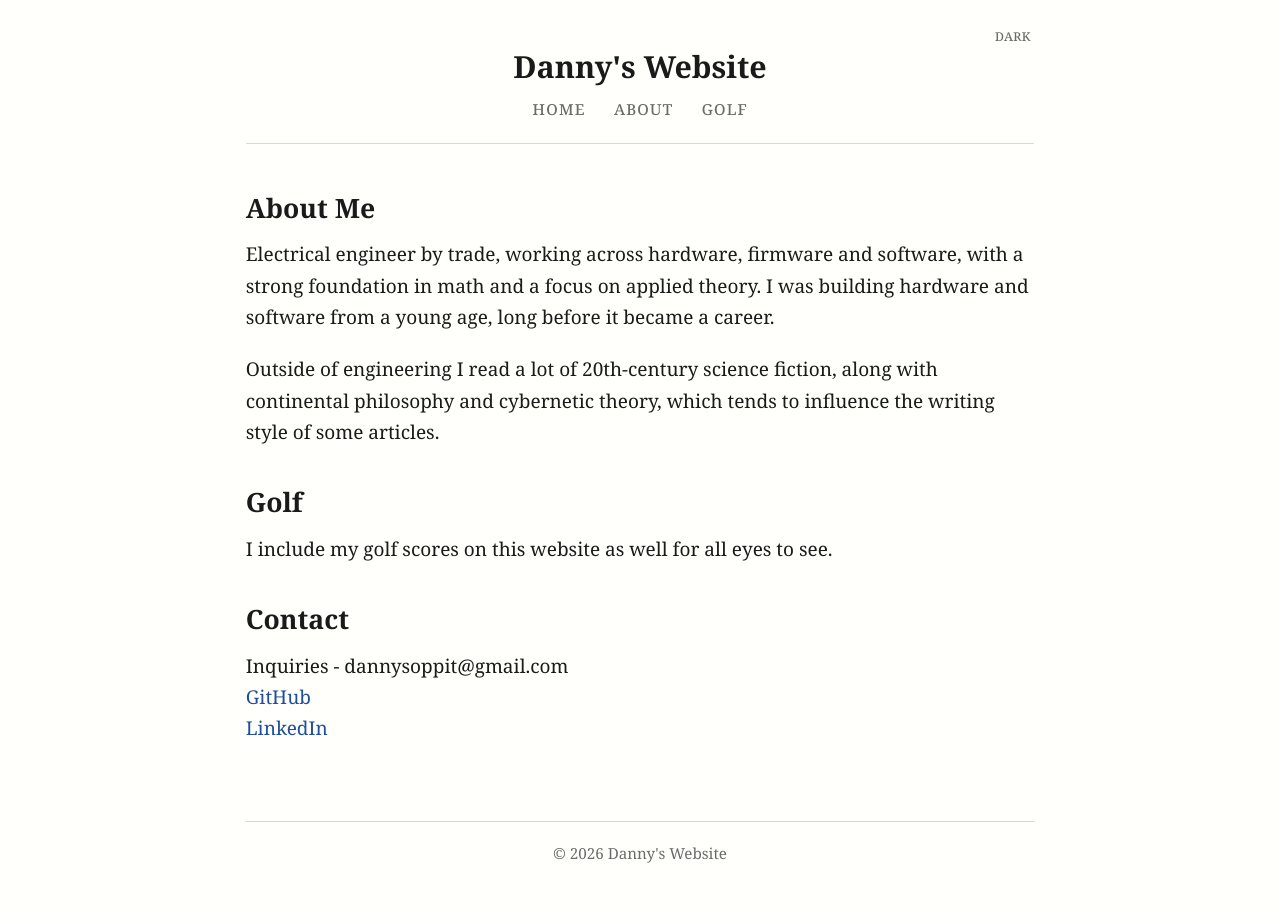
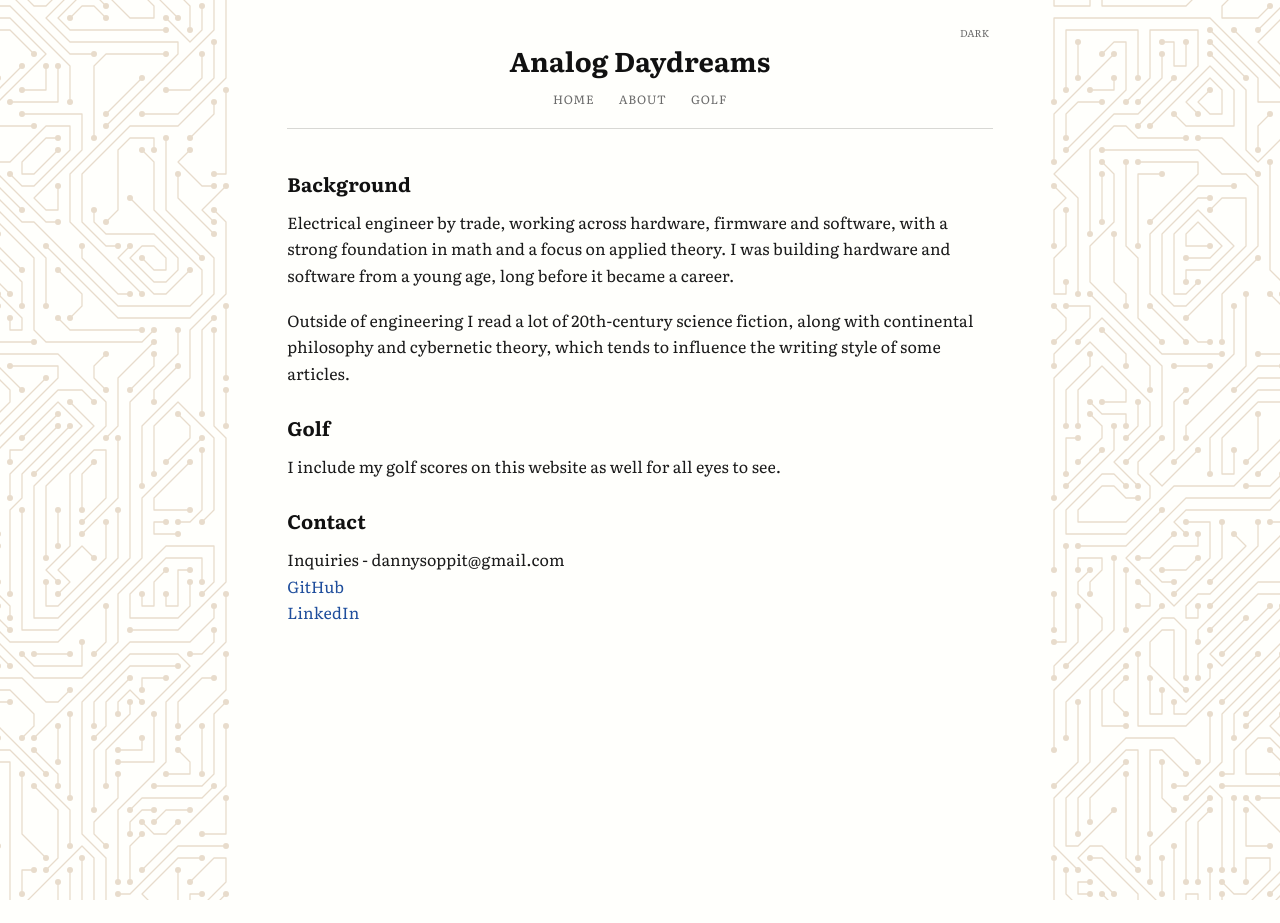
Before and after one commit to DanSop/DanSop.github.io, a Jekyll site: the page built from about.md, in a window 1280 px wide. Built offline with Jekyll 4.4.1, drawn with Linux system fonts in a browser that asks for light colours; some web fonts are replaced; after the commit the page ends 900 px from its top, so only the background shows below that.

Commit message:
Refactor, add new UI elements

```diff
--- a/_config.yml
+++ b/_config.yml
@@ -1,10 +1,8 @@
-# Site settings
-title: Danny's Website
+title: Analog Daydreams
 description: A minimalist blog supporting markdown, LaTeX, code, etc...
 url: ""
 baseurl: ""
 
-# Build settings
 markdown: kramdown
 highlighter: rouge
 kramdown:
@@ -18,7 +16,6 @@ kramdown:
       line_numbers: false
       start_line: 1
 
-# Defaults
 defaults:
   - scope:
       path: ""
@@ -27,6 +24,5 @@ defaults:
       layout: "post"
       permalink: "/posts/:title/"
 
-# Plugins
 plugins:
   - jekyll-feed
--- a/_data/golf.yml
+++ b/_data/golf.yml
@@ -1,4 +1,6 @@
-# Add a new round here; order doesn't matter (sorted by date on the page).
+- { date: "2026-09-09", course: "Radium - The Springs course", score: 92, rating: 70.3, slope: 123 }
+- { date: "2026-09-08", course: "Fairmont Hot Springs - Riverside", score: 94, rating: 71.7, slope: 123 }
+- { date: "2026-09-07", course: "Fairmont Hot Springs - Mountainside", score: 91, rating: 69.6, slope: 119 }
 - { date: "2025-09-05", course: "McCall Lake Golf Course", score: 91, rating: 65.8, slope: 110 }
 - { date: "2025-08-20", course: "McCall Lake Golf Course", score: 83, rating: 65.8, slope: 110 }
 - { date: "2025-06-22", course: "Fairmont Hot Springs - Mountainside", score: 88, rating: 69.6, slope: 119 }
--- a/_layouts/default.html
+++ b/_layouts/default.html
@@ -16,7 +16,9 @@
     })();
   </script>
 
-  <link rel="preload" href="https://cdn.jsdelivr.net/npm/latex.css@1.12.0/fonts/LM-regular.woff2" as="font" type="font/woff2" crossorigin>
+  <link rel="preconnect" href="https://fonts.googleapis.com">
+  <link rel="preconnect" href="https://fonts.gstatic.com" crossorigin>
+  <link rel="stylesheet" href="https://fonts.googleapis.com/css2?family=Literata:ital,opsz,wght@0,7..72,400;0,7..72,700;1,7..72,400;1,7..72,700&display=swap">
   <link rel="stylesheet" href="{{ '/css/main.css' | relative_url }}?v={{ v }}">
   <link rel="stylesheet" href="{{ '/css/syntax.css' | relative_url }}?v={{ v }}">
   {% feed_meta %}
@@ -52,12 +54,9 @@
     </nav>
   </header>
 
-  <main class="content">
+  <main class="content page-{{ page.url | slugify | default: 'home' }}">
     {{ content }}
   </main>
 
-  <footer class="site-footer">
-    &copy; {{ site.time | date: '%Y' }} {{ site.title }}
-  </footer>
 </body>
 </html>
--- a/about.md
+++ b/about.md
@@ -4,7 +4,7 @@ title: About
 permalink: /about/
 ---
 
-## About Me
+## Background
 
 Electrical engineer by trade, working across hardware, firmware and software, with a strong foundation in math and a focus on applied theory. I was building hardware and software from a young age, long before it became a career.
 
--- a/css/main.css
+++ b/css/main.css
@@ -1,33 +1,3 @@
-/* Latin Modern: the Computer Modern family LaTeX uses */
-@font-face {
-  font-family: "Latin Modern";
-  src: url("https://cdn.jsdelivr.net/npm/latex.css@1.12.0/fonts/LM-regular.woff2") format("woff2");
-  font-weight: normal;
-  font-style: normal;
-  font-display: swap;
-}
-@font-face {
-  font-family: "Latin Modern";
-  src: url("https://cdn.jsdelivr.net/npm/latex.css@1.12.0/fonts/LM-italic.woff2") format("woff2");
-  font-weight: normal;
-  font-style: italic;
-  font-display: swap;
-}
-@font-face {
-  font-family: "Latin Modern";
-  src: url("https://cdn.jsdelivr.net/npm/latex.css@1.12.0/fonts/LM-bold.woff2") format("woff2");
-  font-weight: bold;
-  font-style: normal;
-  font-display: swap;
-}
-@font-face {
-  font-family: "Latin Modern";
-  src: url("https://cdn.jsdelivr.net/npm/latex.css@1.12.0/fonts/LM-bold-italic.woff2") format("woff2");
-  font-weight: bold;
-  font-style: italic;
-  font-display: swap;
-}
-
 :root {
   --bg: #fffffc;
   --text: #1a1a1a;
@@ -36,17 +6,21 @@
   --rule: #d8d8d4;
   --code-bg: #f4f4f0;
   --accent: #1f4e9c;
+  --heading: #111111;
+  --trace: rgba(150, 95, 40, 0.22);
   color-scheme: light;
 }
 
 [data-theme="dark"] {
-  --bg: #1b1b1b;
-  --text: #e4e4e0;
-  --muted: #9a9a96;
-  --link: #8fb4ec;
+  --bg: #1e1e1e;
+  --text: #d2d2d0;
+  --heading: #e8e8e6;
+  --muted: #9b9b98;
+  --link: #d4a86a;
   --rule: #3a3a3a;
   --code-bg: #262626;
-  --accent: #8fb4ec;
+  --accent: #d4a86a;
+  --trace: rgba(205, 140, 75, 0.16);
   color-scheme: dark;
 }
 
@@ -55,7 +29,7 @@
 }
 
 html {
-  font-size: 19px;
+  font-size: 17px;
   -webkit-text-size-adjust: 100%;
 }
 
@@ -63,16 +37,17 @@ body {
   margin: 0 auto;
   max-width: 44rem;
   padding: 2.5rem 1.25rem 3rem;
-  font-family: "Latin Modern", Georgia, Cambria, "Times New Roman", serif;
+  font-family: "Literata", Georgia, Cambria, "Times New Roman", serif;
   line-height: 1.65;
   color: var(--text);
   background: var(--bg);
   text-rendering: optimizeLegibility;
   font-kerning: normal;
+  letter-spacing: 0.01em;
 }
 
-/* Typography */
 h1, h2, h3, h4, h5, h6 {
+  color: var(--heading);
   font-weight: bold;
   line-height: 1.25;
   margin: 2rem 0 0.75rem;
@@ -126,7 +101,6 @@ img, svg, video, iframe {
   height: auto;
 }
 
-/* Code */
 code, pre, kbd {
   font-family: ui-monospace, "SF Mono", "Cascadia Mono", Consolas, "Liberation Mono", monospace;
   font-size: 0.8em;
@@ -149,7 +123,6 @@ pre code {
   font-size: inherit;
 }
 
-/* Tables */
 table {
   border-collapse: collapse;
   width: 100%;
@@ -167,7 +140,6 @@ tbody tr:last-child td {
   border-bottom: 1.5px solid var(--text);
 }
 
-/* Header */
 .site-header {
   position: relative;
   text-align: center;
@@ -180,7 +152,7 @@ tbody tr:last-child td {
   margin: 0 0 0.4rem;
 }
 .site-title a {
-  color: var(--text);
+  color: var(--heading);
 }
 .site-title a:hover {
   text-decoration: none;
@@ -214,17 +186,6 @@ tbody tr:last-child td {
   color: var(--text);
 }
 
-/* Footer */
-.site-footer {
-  margin-top: 4rem;
-  padding-top: 1rem;
-  border-top: 1px solid var(--rule);
-  text-align: center;
-  font-size: 0.8rem;
-  color: var(--muted);
-}
-
-/* Home */
 .post-list {
   list-style: none;
   padding: 0;
@@ -247,7 +208,14 @@ tbody tr:last-child td {
   color: var(--muted);
 }
 
-/* Post */
+.page-about {
+  font-size: calc(1rem - 1px);
+}
+.page-about h2 {
+  font-size: 1.15rem;
+  margin-top: 1.75rem;
+}
+
 .post-header {
   text-align: center;
   margin-bottom: 2.5rem;
@@ -259,6 +227,9 @@ tbody tr:last-child td {
 .post-date {
   font-style: italic;
   color: var(--muted);
+}
+.post-content {
+  font-size: calc(1rem - 1px);
 }
 .post-content p[align="center"] {
   font-size: 0.9rem;
@@ -282,13 +253,11 @@ tbody tr:last-child td {
   border-top: 1px solid var(--rule);
 }
 
-/* MathJax */
 mjx-container[display="true"] {
   overflow-x: auto;
   overflow-y: hidden;
 }
 
-/* Golf */
 .golf-summary {
   display: grid;
   grid-template-columns: repeat(4, 1fr);
@@ -332,9 +301,39 @@ mjx-container[display="true"] {
   text-align: right;
 }
 
+@media (min-width: 1150px) {
+  html::before,
+  html::after {
+    content: "";
+    position: fixed;
+    top: 0;
+    bottom: 0;
+    width: calc(50% - 22rem - 2rem);
+    background-color: var(--trace);
+    -webkit-mask-repeat: repeat-y;
+    mask-repeat: repeat-y;
+    pointer-events: none;
+  }
+  html::before {
+    left: 0;
+    -webkit-mask-image: url("pcb-left.svg");
+    mask-image: url("pcb-left.svg");
+    -webkit-mask-position: right top;
+    mask-position: right top;
+  }
+  html::after {
+    right: 0;
+    transform: scaleX(-1);
+    -webkit-mask-image: url("pcb-right.svg");
+    mask-image: url("pcb-right.svg");
+    -webkit-mask-position: right top;
+    mask-position: right top;
+  }
+}
+
 @media (max-width: 600px) {
   html {
-    font-size: 17px;
+    font-size: 16px;
   }
   body {
     padding: 2rem 1rem 2rem;
--- a/css/syntax.css
+++ b/css/syntax.css
@@ -1,4 +1,3 @@
-/* Light theme syntax highlighting*/
 :root {
   --syntax-comment: #6a737d;
   --syntax-keyword: #d73a49;
@@ -15,7 +14,6 @@
   --syntax-line-highlight: #fffbdd;
 }
 
-/* Dark theme syntax highlighting */
 [data-theme="dark"] {
   --syntax-comment: #8b949e;
   --syntax-keyword: #ff7b72;
@@ -32,7 +30,6 @@
   --syntax-line-highlight: #2d333b;
 }
 
-/* Base styles for code blocks */
 .highlight {
   background: var(--code-bg);
   border-radius: 4px;
@@ -44,7 +41,6 @@
   overflow-x: auto;
 }
 
-/* Line Numbers */
 .highlight .lineno {
   color: var(--syntax-comment);
   display: inline-block;
@@ -57,7 +53,6 @@
   user-select: none;
 }
 
-/* Generic Syntax Elements */
 .highlight .c, .highlight .ch, .highlight .cd, .highlight .cm, .highlight .cpf, .highlight .c1, .highlight .cs {
   color: var(--syntax-comment);
   font-style: italic;
--- a/js/golf-stats.js
+++ b/js/golf-stats.js
@@ -1,4 +1,3 @@
-// Rounds live in _data/golf.yml and are embedded into the golf page at build time.
 document.addEventListener('DOMContentLoaded', function () {
   const rounds = JSON.parse(document.getElementById('golf-data').textContent);
 
@@ -21,7 +20,6 @@ function calculateDifferential(score, courseRating, slopeRating) {
   return ((score - courseRating) * 113) / slopeRating;
 }
 
-// Average of the lowest N differentials, N per the WHS table
 function calculateHandicap(rounds) {
   const differentials = rounds.map(r => r.differential).sort((a, b) => a - b);
   const n = differentials.length;
--- a/js/theme.js
+++ b/js/theme.js
@@ -1,4 +1,3 @@
-// The initial theme is set inline in <head> (default.html) to avoid a flash.
 function currentTheme() {
   return document.documentElement.getAttribute('data-theme') === 'dark' ? 'dark' : 'light';
 }
```
Also changed, not shown: css/pcb-left.svg (added), css/pcb-right.svg (added).
